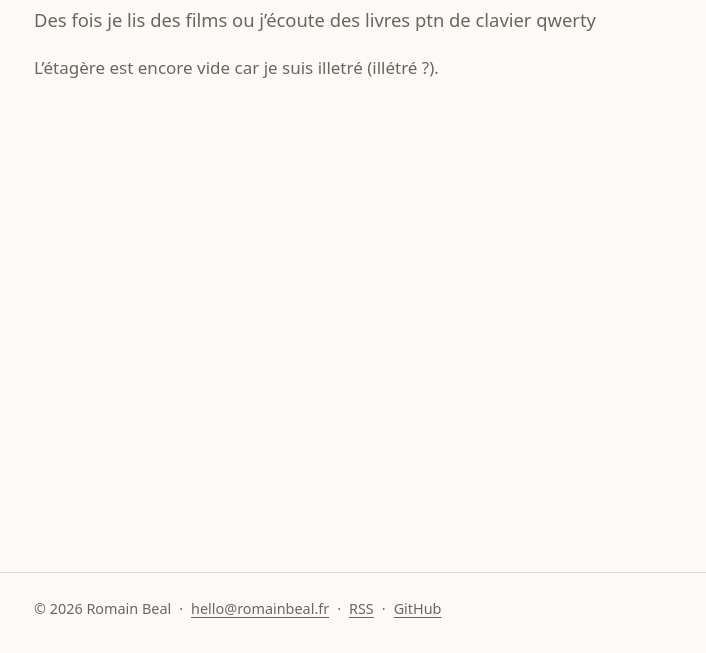
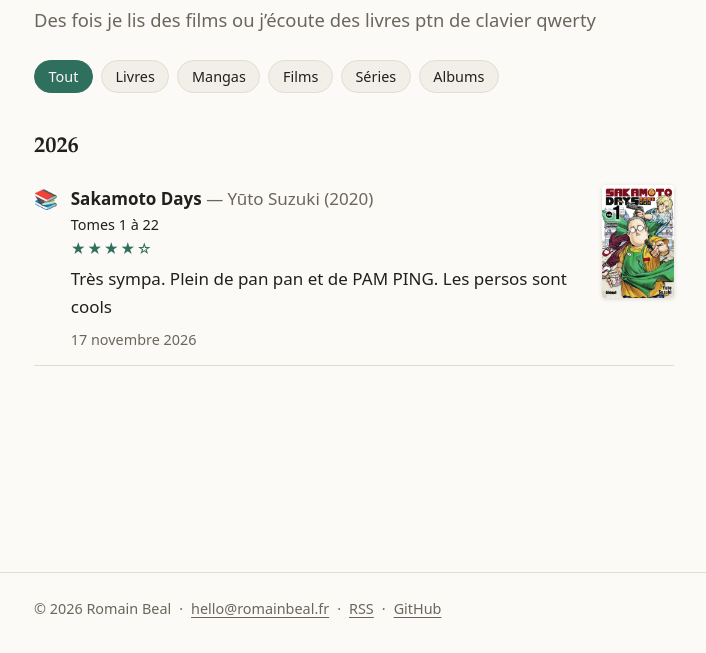
Before and after one commit to Baebibelab/blog-personnel, an Astro site: page /fr/shelf in a window 1280 px wide. Shown: the part 147-800 px from the top of the page, without its empty margins (286-992 px from the left). Built offline with nearby package versions, Linux system fonts and the light colour scheme; Astro itself is replaced by a stand-in of ours.

Commit message:
Étagère : catégories Mangas et Séries, avancement, couvertures et Sakamoto Days

```diff
--- a/src/content.config.ts
+++ b/src/content.config.ts
@@ -58,14 +58,19 @@ const projects = defineCollection({
 // Étagère : un fichier YAML par œuvre, src/content/shelf/<slug>.yaml (voir _exemple.yaml)
 const shelf = defineCollection({
   loader: glob({ pattern: '**/[^_]*.{yaml,yml}', base: './src/content/shelf' }),
-  schema: z.object({
-    type: z.enum(['book', 'film', 'album']),
+  schema: ({ image }) =>
+    z.object({
+      type: z.enum(['book', 'manga', 'film', 'series', 'album']),
       title: z.string(),
       creator: z.string(),
       year: z.number().optional(),
+      // Où tu en es pour une œuvre en plusieurs parties, par exemple « Tomes 1 à 22 » ou « Saisons 1 et 2 ».
+      progress: z.string().optional(),
       rating: z.number().min(0).max(5).optional(),
       finished: z.coerce.date(),
       review: z.string().optional(),
+      // Image de couverture, chemin relatif au fichier YAML (ex. ./covers/dune.jpg).
+      cover: image().optional(),
     }),
 });
 
--- a/src/content/shelf/_exemple.yaml
+++ b/src/content/shelf/_exemple.yaml
@@ -1,9 +1,11 @@
 # Modèle d'une fiche de l'étagère (ignoré car son nom commence par « _ »).
 # Copie ce fichier sous un autre nom, par exemple dune-herbert.yaml, puis remplis-le.
-type: book # book (livre), film ou album
+type: book # book (livre), manga, film, series (série) ou album
 title: Titre de l'œuvre
 creator: Auteur, réalisateur ou artiste
 year: 1965 # année de sortie, facultatif
+progress: Tomes 1 à 3 # où tu en es (tomes, saisons), facultatif
 rating: 4 # note sur 5, facultatif
-finished: 2026-11-19 # date à laquelle tu l'as terminé
+finished: 2026-11-19 # date à laquelle tu l'as terminé (ou lu le dernier tome)
 review: Ton avis en deux ou trois lignes. # facultatif
+cover: ./covers/titre-de-l-oeuvre.jpg # image à droite, à mettre dans src/content/shelf/covers/, facultatif
--- /dev/null
+++ b/src/content/shelf/sakamoto-days.yaml
@@ -0,0 +1,9 @@
+type: manga
+title: Sakamoto Days
+creator: Yūto Suzuki
+year: 2020
+progress: Tomes 1 à 22
+finished: 2026-11-17 # date du dernier tome lu, à corriger
+rating: 4
+review: Très sympa. Plein de pan pan et de PAM PING. Les persos sont cools
+cover: ./covers/sakamoto-days.jpg
--- a/src/i18n/ui.ts
+++ b/src/i18n/ui.ts
@@ -37,7 +37,9 @@ const fr = {
   'shelf.intro': 'Des fois je lis des films ou j’écoute des livres ptn de clavier qwerty',
   'shelf.all': 'Tout',
   'shelf.book': 'Livres',
+  'shelf.manga': 'Mangas',
   'shelf.film': 'Films',
+  'shelf.series': 'Séries',
   'shelf.album': 'Albums',
   'shelf.empty': 'L’étagère est encore vide car je suis illetré (illétré ?).',
   'listening.title': 'Écoutes',
--- a/src/pages/[lang]/shelf/index.astro
+++ b/src/pages/[lang]/shelf/index.astro
@@ -1,5 +1,6 @@
 ---
 import { getCollection } from 'astro:content';
+import { Image } from 'astro:assets';
 import Base from '../../../layouts/Base.astro';
 import { formatDate, langs, t, type Lang } from '../../../i18n/ui';
 
@@ -19,8 +20,8 @@ for (const item of items) {
   byYear.set(year, [...(byYear.get(year) ?? []), item]);
 }
 
-const icons = { book: '📖', film: '🎬', album: '💿' } as const;
-const filters = ['all', 'book', 'film', 'album'] as const;
+const icons = { book: '📖', manga: '📚', film: '🎬', series: '📺', album: '💿' } as const;
+const filters = ['all', 'book', 'manga', 'film', 'series', 'album'] as const;
 const stars = (n: number) => '★'.repeat(Math.round(n)) + '☆'.repeat(5 - Math.round(n));
 ---
 
@@ -50,13 +51,14 @@ const stars = (n: number) => '★'.repeat(Math.round(n)) + '☆'.repeat(5 - Math
                   <span class="icon" aria-hidden="true">
                     {icons[data.type]}
                   </span>
-                  <div>
+                  <div class="body">
                     <strong>{data.title}</strong>
                     <span class="muted">
                       {' '}
                       — {data.creator}
                       {data.year && ` (${data.year})`}
                     </span>
+                    {data.progress && <span class="progress small">{data.progress}</span>}
                     {data.rating !== undefined && (
                       <span class="stars" aria-label={`${data.rating}/5`}>
                         {stars(data.rating)}
@@ -67,6 +69,9 @@ const stars = (n: number) => '★'.repeat(Math.round(n)) + '☆'.repeat(5 - Math
                       {formatDate(data.finished, lang)}
                     </time>
                   </div>
+                  {data.cover && (
+                    <Image class="cover" src={data.cover} alt="" width={160} loading="lazy" />
+                  )}
                 </li>
               ))}
             </ul>
@@ -131,9 +136,27 @@ const stars = (n: number) => '★'.repeat(Math.round(n)) + '☆'.repeat(5 - Math
     border-bottom: 1px solid var(--border);
   }
 
+  .body {
+    flex: 1;
+    min-width: 0;
+  }
+
+  .cover {
+    flex-shrink: 0;
+    width: 4.5rem;
+    height: auto;
+    align-self: flex-start;
+    border-radius: 4px;
+    box-shadow: 0 1px 4px rgb(0 0 0 / 0.15);
+  }
+
   .icon {
     font-size: 1.2rem;
     line-height: 1.5;
+  }
+
+  .progress {
+    display: block;
   }
 
   .stars {
```
Also changed, not shown: README.md, src/content/shelf/covers/sakamoto-days.jpg (added). Lines whose indentation alone changed are shown as unchanged.
